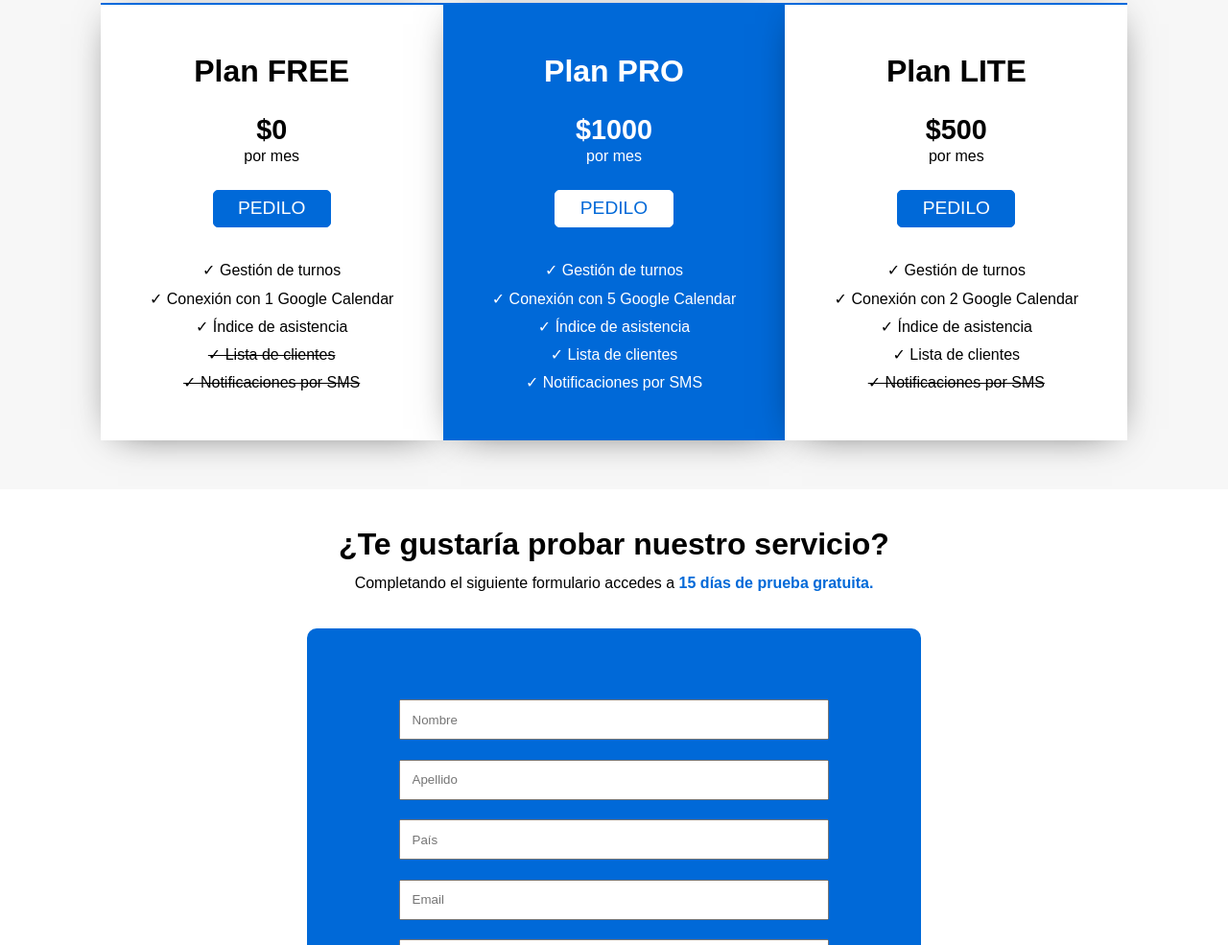
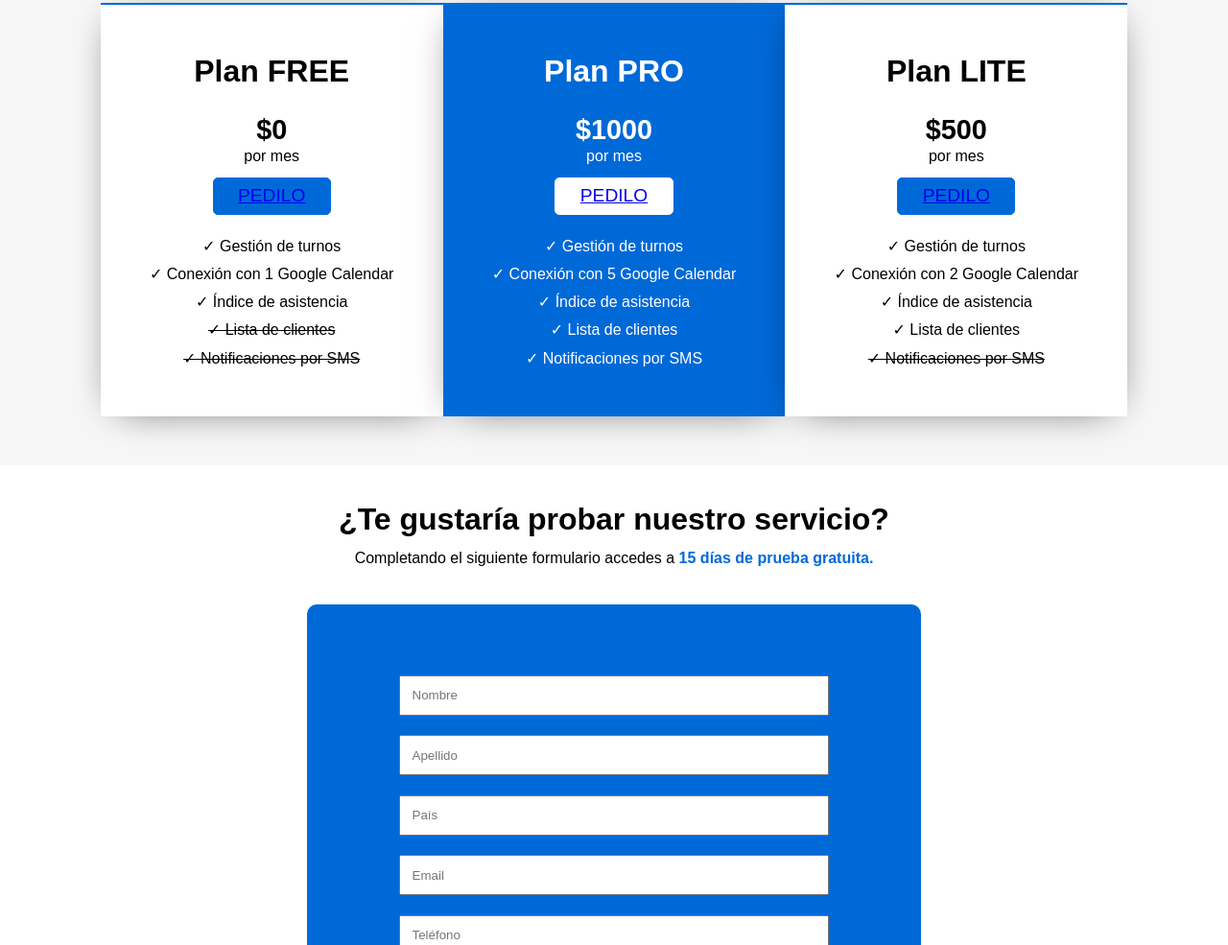
Before and after one commit to gonbanchero/agendapp, a plain HTML site: page index.html in a window 1280 px wide. Shown: the part 1778-2763 px from the top of the page at 96% size. Drawn offline with nearby package versions, Linux system fonts and the light colour scheme.

Commit message:
arreglitos burger

```diff
--- a/burger.less
+++ b/burger.less
@@ -25,7 +25,7 @@ a:active {
 }
 
 .outer-menu {
-  position: fixed;
+  position: absolute;
   top: 2vh;
   right: 12vw;
   z-index: 1;
--- a/index.css
+++ b/index.css
@@ -215,6 +215,8 @@
     max-width: 400px;
 }
 
+
+
 .destacado {
     background-color: #0069D8;
     border-top: solid 2px #0069DB;
@@ -234,7 +236,7 @@
     border: 1px solid #0069DB;
     color: white;
     border-radius: 5px;
-    margin: 10% 0%;
+    margin: 5% 0%;
     cursor: pointer;
 }
 
--- a/index.html
+++ b/index.html
@@ -160,7 +160,7 @@
                         <h2>Plan FREE</h2>
                         <h3>$0</h3>
                         <p>por mes</p>
-                        <button class="pedilo">PEDILO</button>
+                        <button class="pedilo"><a href="#pedilo">PEDILO</a></button>
                         <ul>
                             <li>✓ Gestión de turnos</li>
                             <li>✓ Conexión con 1 Google Calendar</li>
@@ -173,7 +173,7 @@
                         <h2>Plan PRO</h2>
                         <h3>$1000</h3>
                         <p>por mes</p>
-                        <button class="pedilo destacado-btn">PEDILO</button>
+                        <button class="pedilo destacado-btn"><a href="#pedilo">PEDILO</a></button>
                         <ul>
                             <li>✓ Gestión de turnos</li>
                             <li>✓ Conexión con 5 Google Calendar</li>
@@ -186,7 +186,7 @@
                         <h2>Plan LITE</h2>
                         <h3>$500</h3>
                         <p>por mes</p>
-                        <button class="pedilo">PEDILO</button>
+                        <button class="pedilo"><a href="#pedilo">PEDILO</a></button>
                         <ul>
                             <li>✓ Gestión de turnos</li>
                             <li>✓ Conexión con 2 Google Calendar</li>
@@ -198,7 +198,7 @@
                 </div>
             </section>
 
-            <section class="contacto">
+            <section class="contacto" id="pedilo">
                 <div class="main-contacto boxed">
                     <h2>¿Te gustaría probar nuestro servicio?</h2>
                     <p>Completando el siguiente formulario accedes a <span>15 días de prueba gratuita.</span></p>
```
